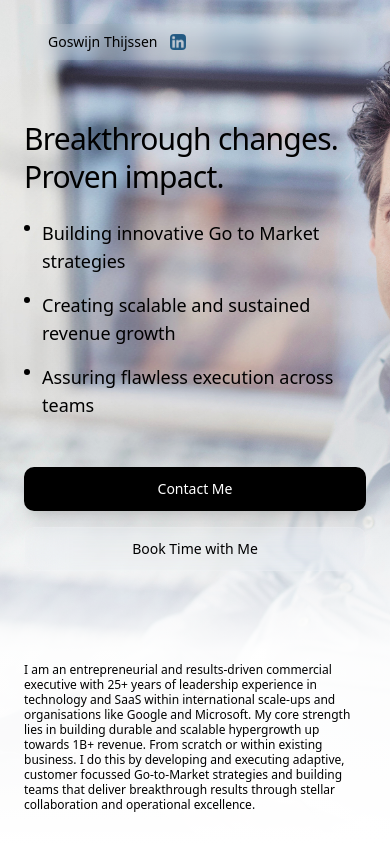
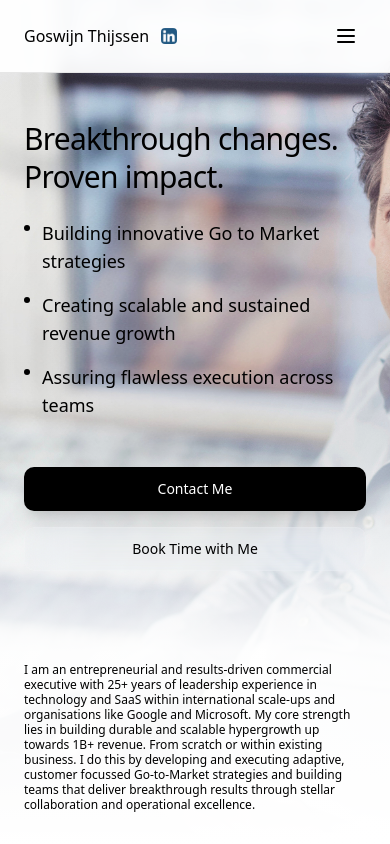
Before and after one commit to tyfoon/goswijn-landing-page, a React (Vite) app: page / in a window 390 px wide. Shown: the top 844 px of the page. Built offline with nearby package versions, Linux system fonts and the light colour scheme; the HTML template or start-up script is replaced by a standard one; a web font is replaced by a local one.

Commit message:
Implement mobile navigation
Revert to a simpler navigation bar for mobile devices while retaining the floating navigation for desktop. This change ensures a better user experience on smaller screens by implementing a more traditional mobile navigation pattern.

```diff
--- a/src/pages/Index.tsx
+++ b/src/pages/Index.tsx
@@ -16,14 +16,17 @@ import tridionLogo from "@/assets/tridion.png";
 import googleCloudLogo from "@/assets/google-cloud.svg";
 import { useEffect, useState } from "react";
 import { useNavigate } from "react-router-dom";
+import { Menu, X } from "lucide-react";
 const Index = () => {
   const [activeSection, setActiveSection] = useState("hero");
   const [scrollY, setScrollY] = useState(0);
+  const [mobileMenuOpen, setMobileMenuOpen] = useState(false);
   const navigate = useNavigate();
 
   const scrollToSection = (id: string) => {
     const element = document.getElementById(id);
     element?.scrollIntoView({ behavior: "smooth" });
+    setMobileMenuOpen(false);
   };
 
   useEffect(() => {
@@ -72,8 +75,8 @@ const Index = () => {
 
   return (
     <div className="relative w-full">
-      {/* Fixed Header with Palantir-style Glassmorphism */}
-      <header className="fixed top-6 left-6 right-6 z-50 px-6 py-2 md:px-8 lg:px-12 glass rounded-lg transition-all duration-300">
+      {/* Desktop: Fixed Floating Header */}
+      <header className="hidden md:block fixed top-6 left-6 right-6 z-50 px-6 py-2 md:px-8 lg:px-12 glass rounded-lg transition-all duration-300">
         <div className="flex items-center justify-between">
           <div className="flex items-center gap-3">
             <button
@@ -93,8 +96,7 @@ const Index = () => {
             </a>
           </div>
 
-          {/* Section Navigation Indicators */}
-          <nav className="hidden md:flex items-center gap-6">
+          <nav className="flex items-center gap-6">
             {[
               { id: "hero", label: "Home" },
               { id: "contact", label: "Contact" },
@@ -117,6 +119,56 @@ const Index = () => {
             ))}
           </nav>
         </div>
+      </header>
+
+      {/* Mobile: Traditional Top Navigation Bar */}
+      <header className="md:hidden fixed top-0 left-0 right-0 z-50 bg-background/95 backdrop-blur-sm border-b border-border">
+        <div className="flex items-center justify-between px-6 py-4">
+          <div className="flex items-center gap-3">
+            <button
+              onClick={() => scrollToSection("hero")}
+              className="text-base font-medium text-foreground"
+            >
+              Goswijn Thijssen
+            </button>
+            <a
+              href="https://www.linkedin.com/in/goswijn/"
+              target="_blank"
+              rel="noopener noreferrer"
+              className="w-4 h-4"
+              aria-label="LinkedIn Profile"
+            >
+              <img src={linkedinIcon} alt="LinkedIn" className="w-full h-full rounded" />
+            </a>
+          </div>
+
+          <button
+            onClick={() => setMobileMenuOpen(!mobileMenuOpen)}
+            className="p-2 text-foreground"
+            aria-label="Toggle menu"
+          >
+            {mobileMenuOpen ? <X size={24} /> : <Menu size={24} />}
+          </button>
+        </div>
+
+        {/* Mobile Menu Dropdown */}
+        {mobileMenuOpen && (
+          <nav className="border-t border-border bg-background">
+            {[
+              { id: "hero", label: "Home" },
+              { id: "contact", label: "Contact" },
+              { id: "booking", label: "Book" }
+            ].map((section) => (
+              <button
+                key={section.id}
+                onClick={() => scrollToSection(section.id)}
+                className="block w-full text-left px-6 py-4 text-base font-medium text-foreground hover:bg-accent transition-colors"
+              >
+                {section.label}
+              </button>
+            ))}
+          </nav>
+        )}
       </header>
 
       {/* Hero Section */}
```
